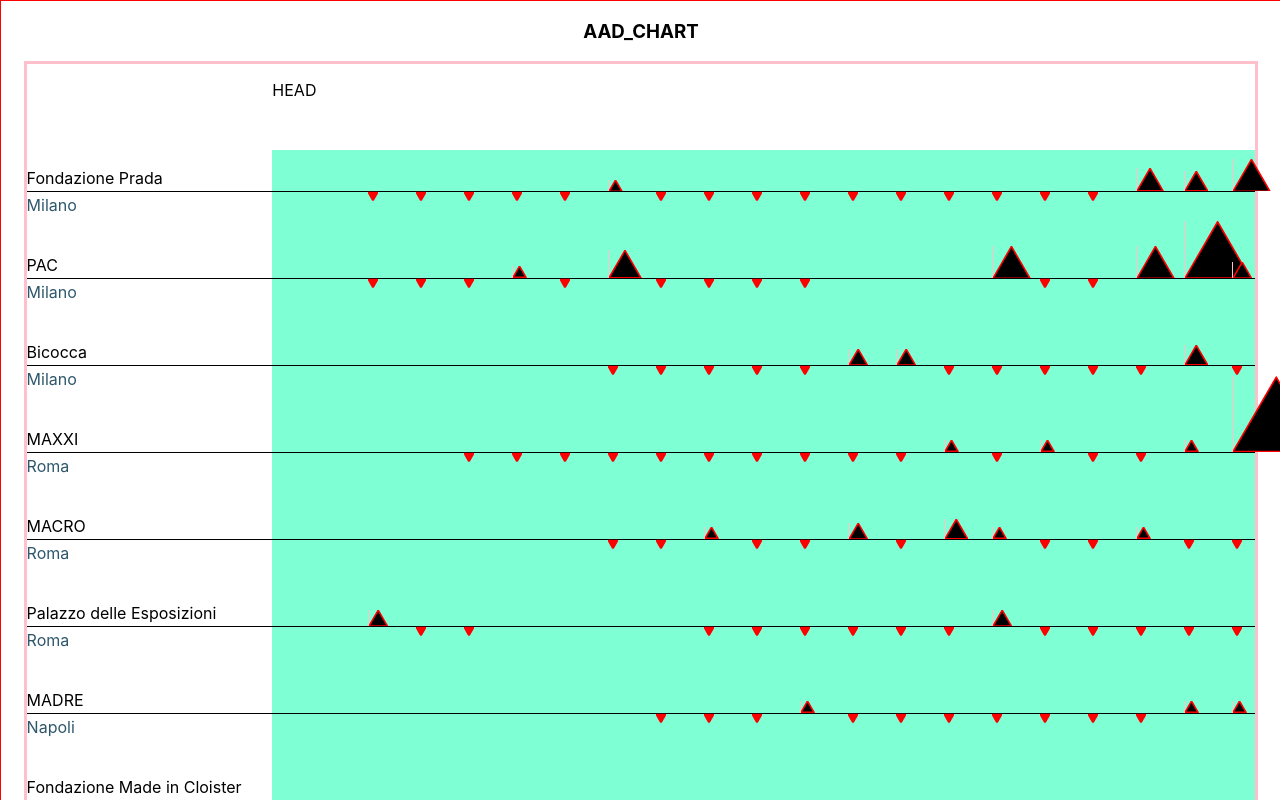
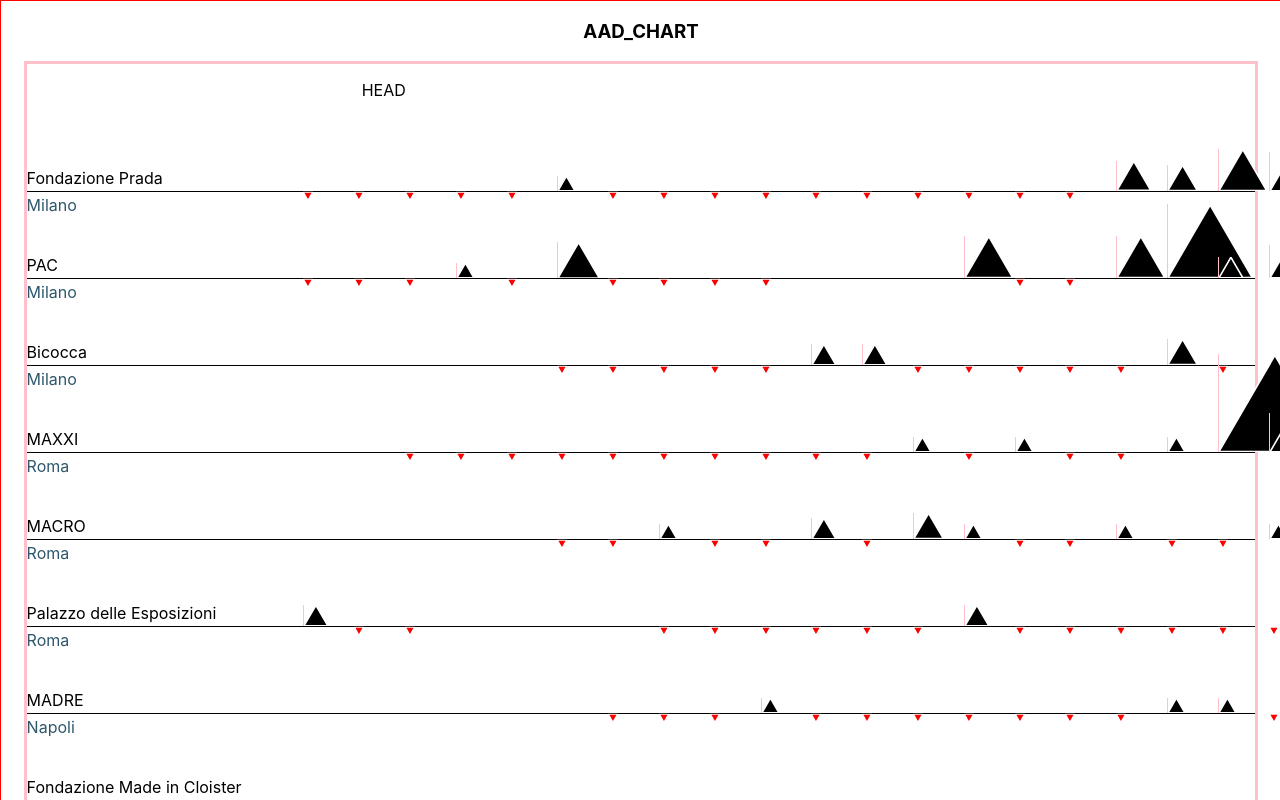
Before and after one commit to ArchiMidi/AAD_Charts_proportions, a React (Create React App) app: page / in a window 1280 px wide. Shown: the top 800 px of the page. Built offline with nearby package versions, Linux system fonts and the light colour scheme.

Commit message:
add rect page;, make proportional area

```diff
--- a/src/App.css
+++ b/src/App.css
@@ -51,7 +51,7 @@
 
 .chartBox{
   position: relative;
-  background-color: aquamarine;
+  /* background-color: aquamarine; */
 }
 
 .chartLine{
--- a/src/App.js
+++ b/src/App.js
@@ -4,18 +4,19 @@ import { useEffect, useState } from 'react'
 import { Routes, Route, useLocation } from 'react-router-dom'
 import { TransitionGroup, CSSTransition } from 'react-transition-group';
 
-
+import Rectangles from './pages/Rectangles'
 import InlineTriangles from './pages/InlineTriangles';
 import HomePage from './pages/HomePage';
 import ErrorPage from './pages/ErrorPage';
 
 function App() {
   const data = dataMap()
-  const dataArr = [...data]  //.sort((a, b) => a[1].city > b[1].city)
+  const dataArr = [...data].sort((a, b) => b[1].yearsWithAADAmount > a[1].yearsWithAADAmount)
   const location = useLocation();
   const routes = [
     { path: '/', element: <HomePage dataArr={dataArr} />, name: 'Home' },
     { path: '/inline', element: <InlineTriangles data={data} />, name: 'Inline Triangles' },
+    { path: '/rect', element: <Rectangles dataArr={dataArr} />, name: 'Rectangles' },
 
     { path: '/*', element: <ErrorPage data={data} />, name: '404' },
   ]
--- a/src/pages/HomePage.js
+++ b/src/pages/HomePage.js
@@ -8,7 +8,7 @@ export default function HomePage(props) {
     const { dataArr } = props
 
     const gridColumns = () => {
-        return '2fr 8fr'
+        return '3fr 8fr'
     }
     const gridRows = () => {
         return "1fr" + dataArr.map((el, i) => '1fr ').join('')
@@ -20,9 +20,8 @@ export default function HomePage(props) {
 
     return (
         <A4Container
-            dataArr={dataArr}
-            gridColumns={'2fr 8fr'}
-            gridRows={"1fr" + dataArr.map((el, i) => '1fr ').join('')} >
+            gridColumns={gridColumns()}
+            gridRows={gridRows()} >
 
             <p style={{
                 gridColumn: 2,
@@ -58,7 +57,7 @@ export default function HomePage(props) {
 
                         {info.yearsValues.map((val, i) => {
                             const isNumeric = typeof val === 'number'
-                            const area = 300 * val;
+                            const area = 500 * val;
                             const side = !isNumeric || val === 0 ? 10 : calculateTriangleSide(area)
                             const height = side * 1.7320508075688772 / 2
                             return (
@@ -68,10 +67,10 @@ export default function HomePage(props) {
                                     width={side + 'px'}
                                     style={{
                                         position: 'absolute',
-                                        left: `${i * 6}vh`,
+                                        left: `${-20 + (i * 6.35)}vh`,
                                         borderLeft: isNumeric && val > 0 && '1px solid pink',
                                         top: `calc(50% - ${val !== 0 && isNumeric ?  height : -1}px - 0.14rem)`,
-                                        stroke: isNumeric && 'red',
+                                        stroke: isNumeric && 'white',
                                         strokeWidth: '0.1rem',
                                         strokeLinejoin: 'round',
                                         fill: val === 0 ? "red" : isNumeric ? 'black' : '#00000000',
--- /dev/null
+++ b/src/pages/Rectangles.js
@@ -0,0 +1,32 @@
+import React from 'react'
+
+
+
+export default function Rectangles(props) {
+    const { dataArr } = props
+
+    return (
+        <div>
+
+            {dataArr.map((place, i) => {
+                const name = place[0];
+                const info = place[1];
+                const height = info.totalNumberOfExhibitions * 100
+                return (
+                    <div className='proportionateFrame' key={'frame' + name}
+                        style={{
+                            width: '100px',
+                            height: `${height}px`,
+                            margin: '10px',
+                            backgroundColor: 'pink',
+                        }}
+                    >
+                        {/* {name} */}
+                    </div>
+                )
+            })}
+
+        </div>
+    )
+
+}
```
